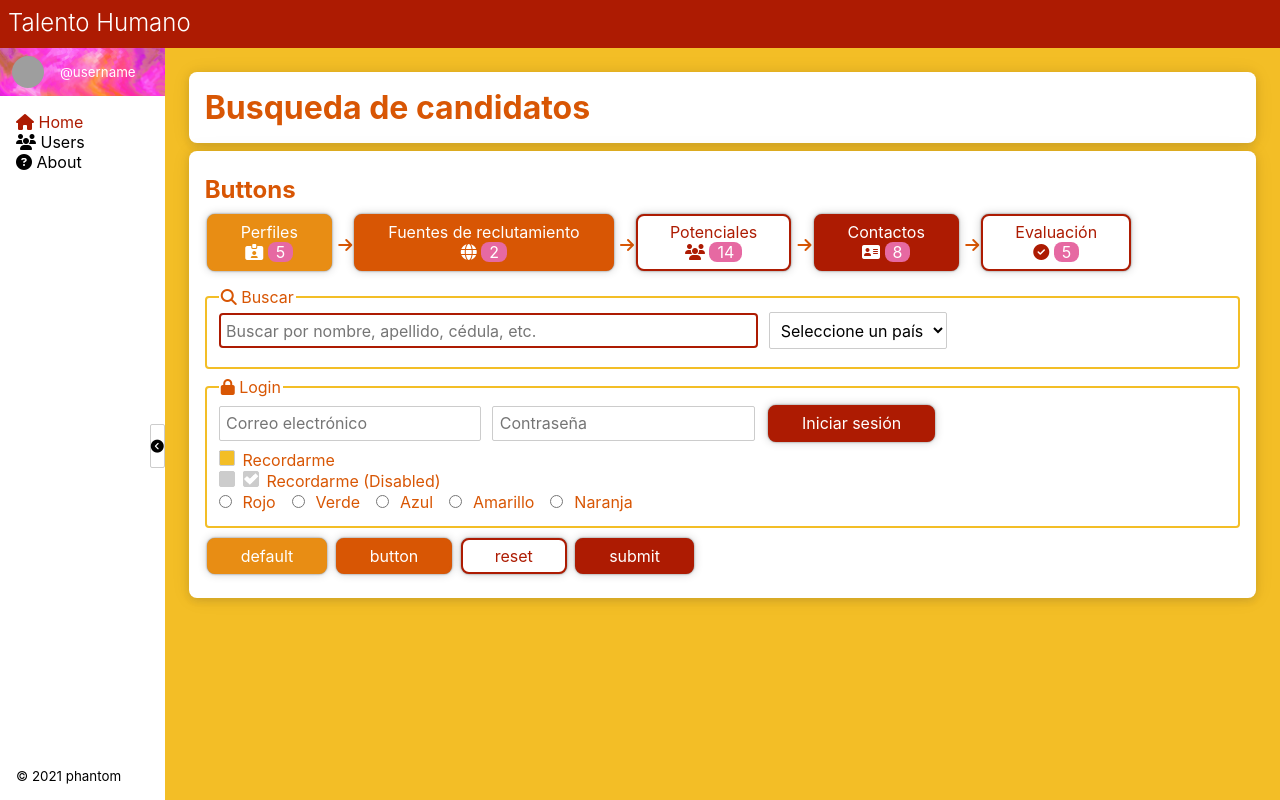
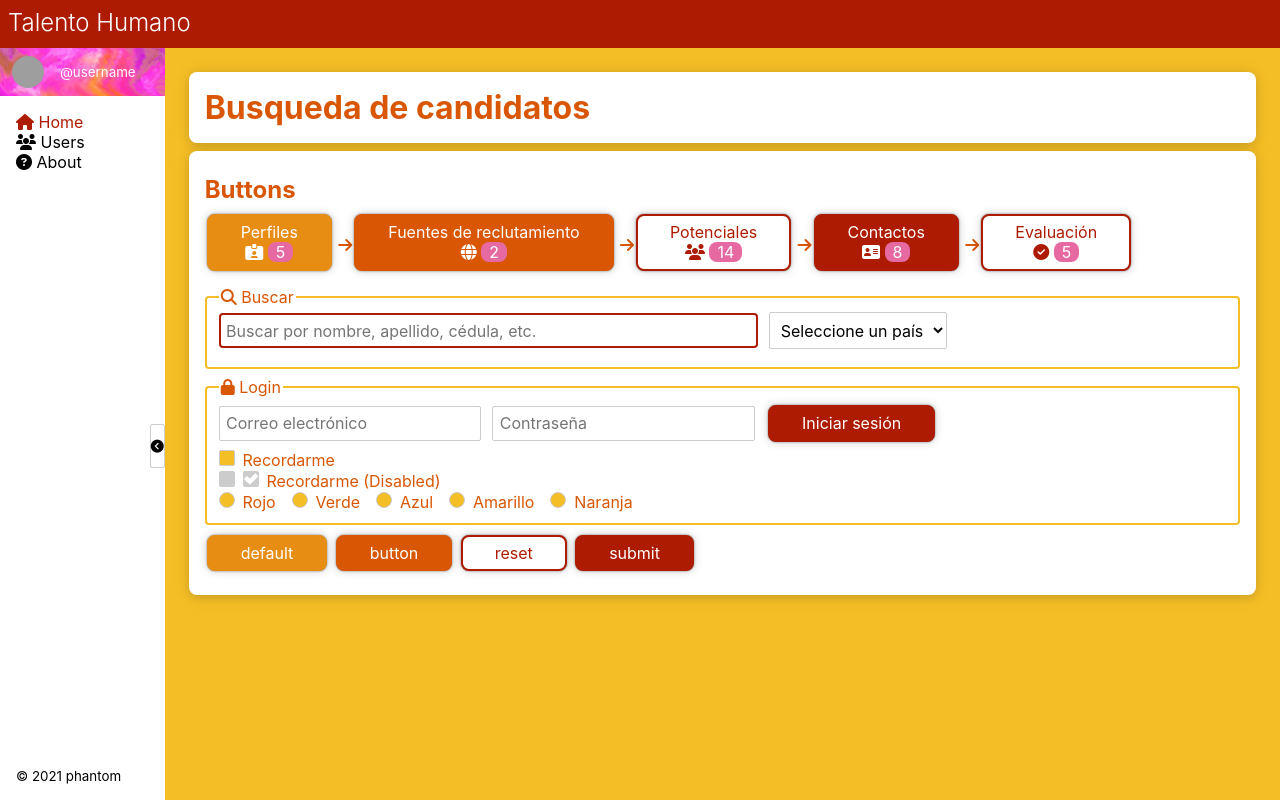
Before and after one commit to caleeli/phantom, a Svelte app: page / in a window 1280 px wide. Built offline with nearby package versions, Linux system fonts and the light colour scheme; grey boxes are pictures that could not be loaded.

Commit message:
Radio buttons style

```diff
--- a/public/global.css
+++ b/public/global.css
@@ -193,6 +193,45 @@ main input[type="checkbox"]:disabled::after {
 	background-color: var(--plomo);
 }
 
+/** Checkbox **/
+main label {
+	cursor: pointer;
+}
+main input[type="radio"] {
+	cursor: pointer;
+	position: relative;
+	transform: translate(1px, 1px);
+}
+main input[type="radio"]::before {
+	content: '';
+	padding: 0;
+	margin: 0;
+	display: inline-block;
+	width: 14px;
+	height: 14px;
+	border-radius: 8px;
+	background-color: var(--azafran);
+	border: 1px solid var(--plomo);
+	transition: all var(--speed) cubic-bezier(.72,.32,.98,.69);
+	transform: translate(-1px, -1px);
+}
+main input[type="radio"]::after {
+    content: '';
+    position: absolute;
+    left: 2px;
+    top: 2px;
+    width: 10px;
+    height: 10px;
+	border-radius: 8px;
+	background-color: var(--rojo);
+	opacity: 0;
+	transition: all var(--speed) cubic-bezier(.72,.32,.98,.69);
+	transform: translate(0px, 0px);
+}
+main input[type="radio"]:checked::after {
+	opacity: 1;
+}
+
 /** nav bars **/
 main nav {
 	display: flex;
```
